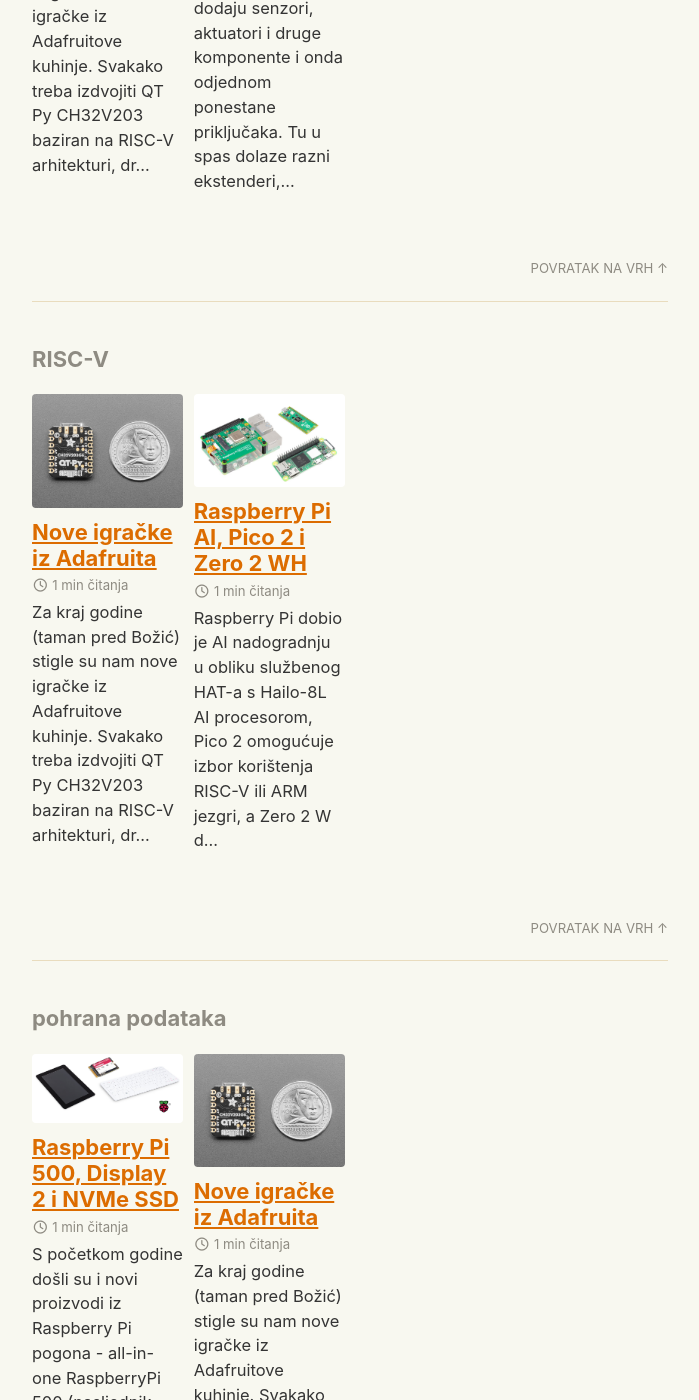
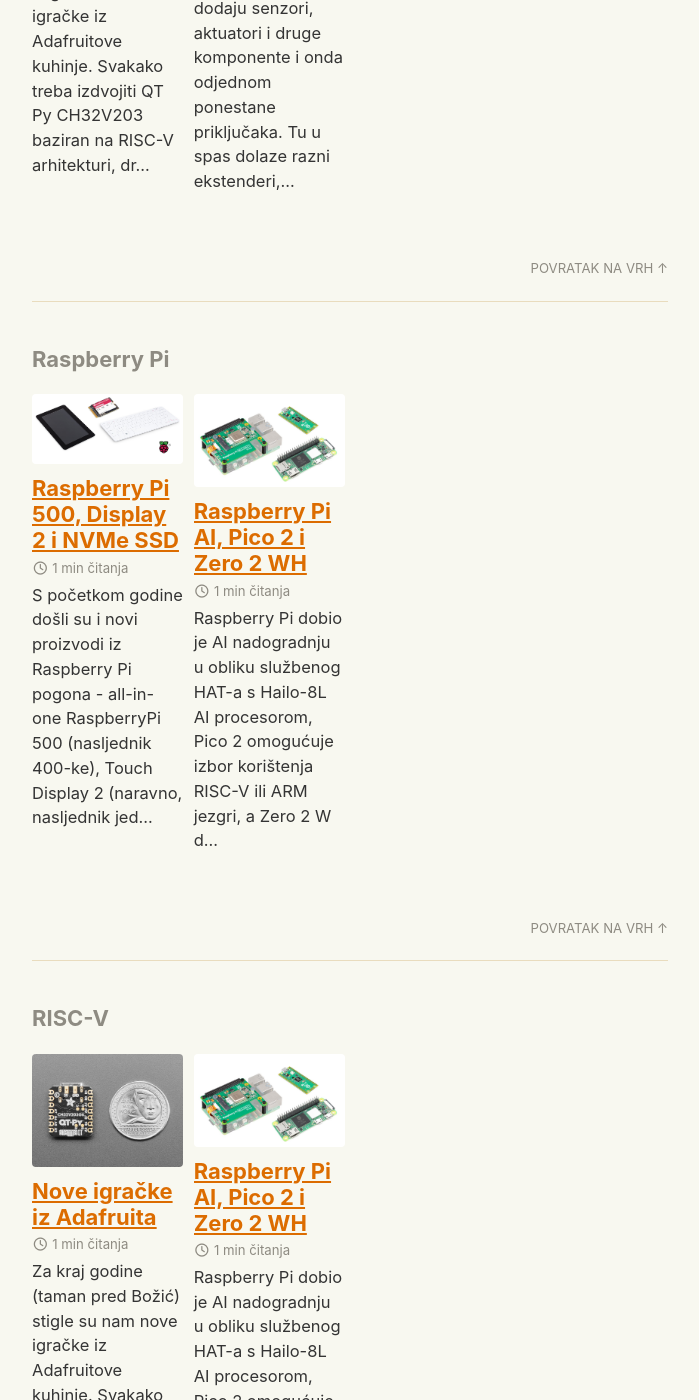
Before and after one commit to mikrotron-zg/mikrotron.hr, a Jekyll site: the page built from _pages/tag-archive.md, in a window 1280 px wide and 1400 px high, scrolled down 2671 px. Shown: the whole window, without its empty margins (290-989 px from the left). Built offline with Jekyll 4.4.1, drawn with Linux system fonts in a browser that asks for light colours; cached includes are drawn as plain includes.

Commit message:
Add RPi tags to posts

```diff
--- a/_posts/2024-10-17-pi-ai-pico2.md
+++ b/_posts/2024-10-17-pi-ai-pico2.md
@@ -6,6 +6,7 @@
 categories:
   - Raspberry Pi
 tags:
+  - Raspberry Pi
   - AI
   - pico
   - RISC-V
--- a/_posts/2025-01-23-raspberrypi-500.md
+++ b/_posts/2025-01-23-raspberrypi-500.md
@@ -6,6 +6,7 @@
 categories:
   - Raspberry Pi
 tags:
+  - Raspberry Pi
   - SBC
   - tipkovnica
   - ekran
```
